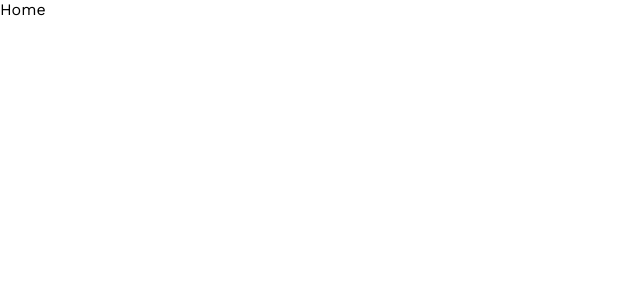
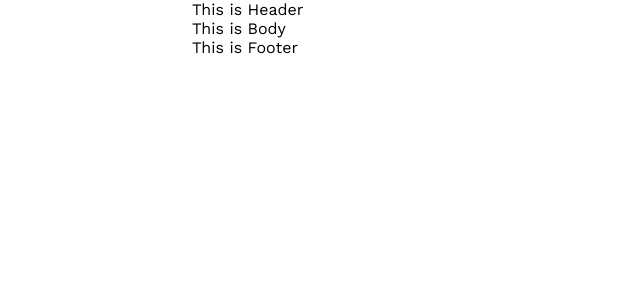
Before and after one commit to jamesaduke/react-portfolio, a React (Create React App) app: page / in a window 1280 px wide. Shown: the top 300 px of the page, without its empty margins (0-640 px from the left). Built offline with nearby package versions, Linux system fonts and the light colour scheme.

Commit message:
ft-setup home component with appropriate components

```diff
--- /dev/null
+++ b/src/components/body/index.js
@@ -0,0 +1,7 @@
+import React from "react";
+
+function Body (){
+    return <div>This is Body</div>;
+}
+
+export default Body;
--- /dev/null
+++ b/src/components/footer/index.js
@@ -0,0 +1,8 @@
+import React from "react";
+
+
+function Footer(){
+    return <div>This is Footer</div>;
+}
+
+export default Footer;
--- /dev/null
+++ b/src/components/header/index.js
@@ -0,0 +1,8 @@
+import React from "react";
+
+
+function Header(){
+    return <div>This is Header</div>;
+}
+
+export default Header;
--- /dev/null
+++ b/src/components/home/home.css
@@ -0,0 +1,6 @@
+.home{
+    display: flex;
+    flex-direction: column;
+    width: 70%;
+    margin: auto;
+}
--- a/src/components/home/index.js
+++ b/src/components/home/index.js
@@ -1,11 +1,23 @@
 import React from "react";
+import "./home.css";
+import Header from "../header";
+import Body from "../body";
+import Footer from "../footer";
 
 function Home (){
-    return (
+    return <div className="home">
         <div>
-            Home
+            <Header />
         </div>
-    )
+
+        <div>
+            <Body />
+        </div>
+
+        <div>
+            <Footer />
+        </div>
+    </div>
 }
 
 export default Home;
```
Also changed, not shown: 1 other file (tests, documents, lock files or other folders).
